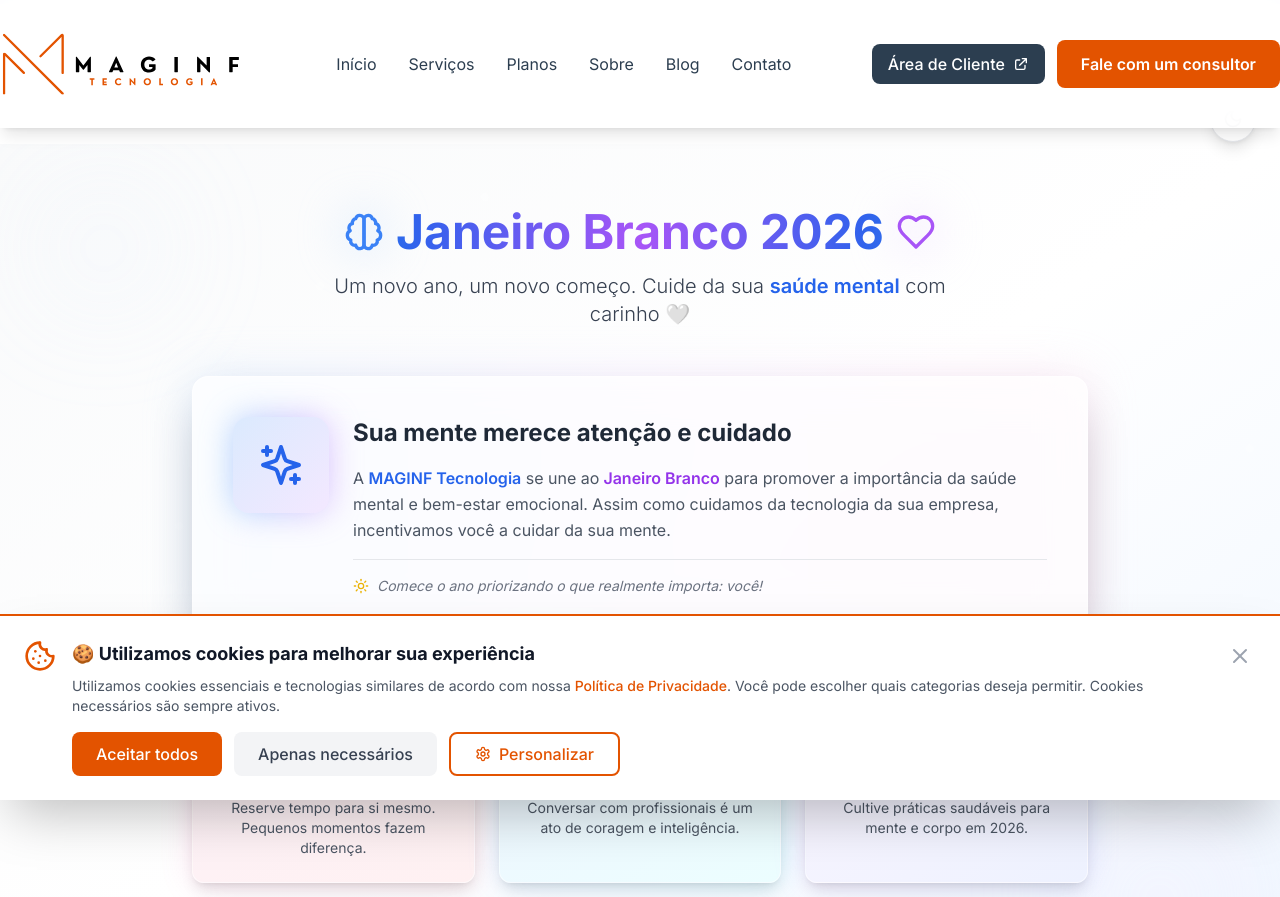
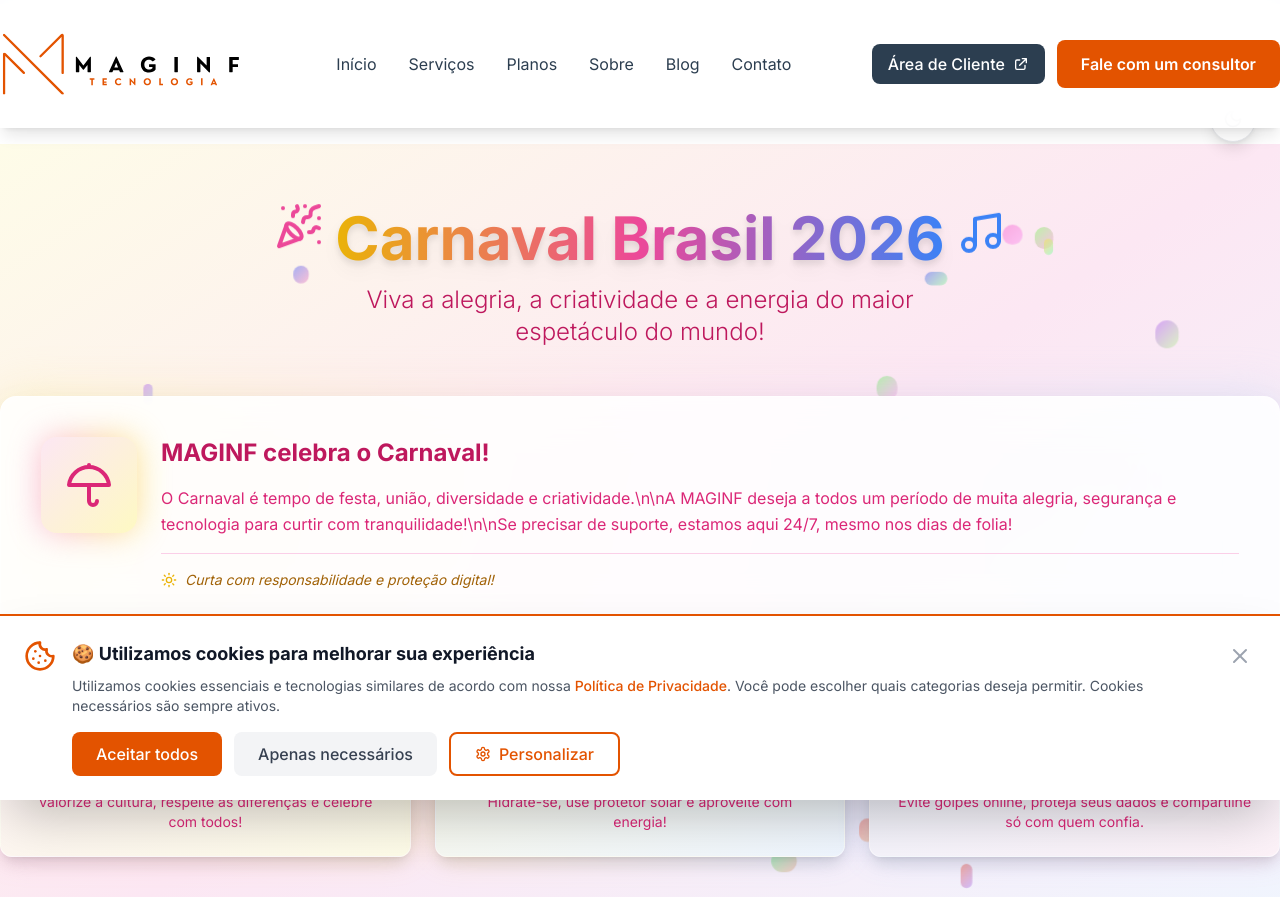
Before and after one commit to maginfnews/maginf, a Next.js app: page / in a window 1280 px wide. Shown: the top 897 px of the page. Built offline with nearby package versions, Linux system fonts and the light colour scheme.

Commit message:
feat: campanha Carnaval Brasil 2026 com design sofisticado e animado

```diff
--- a/src/components/CampanhaManager.js
+++ b/src/components/CampanhaManager.js
@@ -2,6 +2,7 @@
 import NovenbroAzul from './NovenbroAzul';
 import CampanhaNatal from './CampanhaNatal';
 import JaneiroBranco from './JaneiroBranco';
+import CarnavalBrasil from './CarnavalBrasil';
 
 /**
  * Gerenciador de Campanhas Sazonais
@@ -12,14 +13,16 @@
  */
 
 const CAMPANHAS_ATIVAS = {
-  janeiroBranco: true,  // Campanha Janeiro Branco
-  novenbroAzul: false,  // Campanha Novembro Azul (DESATIVADA)
-  natal: false,         // Campanha de Natal (DESATIVADA)
+  carnavalBrasil: true,   // Campanha Carnaval Brasil
+  janeiroBranco: false,  // Campanha Janeiro Branco (DESATIVADA)
+  novenbroAzul: false,   // Campanha Novembro Azul (DESATIVADA)
+  natal: false,          // Campanha de Natal (DESATIVADA)
 };
 
 const CampanhaManager = () => {
   return (
     <div className="mt-28 md:mt-32 lg:mt-36">
+      {CAMPANHAS_ATIVAS.carnavalBrasil && <CarnavalBrasil />}
       {CAMPANHAS_ATIVAS.janeiroBranco && <JaneiroBranco />}
       {CAMPANHAS_ATIVAS.novenbroAzul && <NovenbroAzul />}
       {CAMPANHAS_ATIVAS.natal && <CampanhaNatal />}
--- /dev/null
+++ b/src/components/CarnavalBrasil.js
@@ -0,0 +1,144 @@
+import React from 'react';
+import { Sparkles, PartyPopper, Music, Sun, Umbrella } from 'lucide-react';
+
+const CarnavalBrasil = () => {
+  return (
+    <section className="relative bg-gradient-to-br from-yellow-50 via-pink-100 to-blue-50 py-16 overflow-hidden">
+      {/* Confetes animados */}
+      <div className="absolute inset-0 pointer-events-none z-0">
+        {[...Array(30)].map((_, i) => (
+          <div
+            key={i}
+            className="absolute rounded-full animate-carnaval-confetti"
+            style={{
+              left: `${Math.random() * 100}%`,
+              top: `${Math.random() * 100}%`,
+              width: `${8 + Math.random() * 16}px`,
+              height: `${8 + Math.random() * 16}px`,
+              background: `linear-gradient(135deg, hsl(${Math.random()*360},90%,70%) 0%, hsl(${Math.random()*360},90%,80%) 100%)`,
+              opacity: 0.7,
+              animationDelay: `${Math.random() * 4}s`,
+              animationDuration: `${6 + Math.random() * 4}s`
+            }}
+          ></div>
+        ))}
+      </div>
+
+      {/* Header */}
+      <div className="container-max relative z-10">
+        <div className="max-w-4xl mx-auto text-center mb-12">
+          <div className="inline-flex items-center justify-center space-x-3 mb-4">
+            <PartyPopper className="h-12 w-12 text-pink-500 animate-bounce" />
+            <h2 className="text-5xl md:text-6xl font-extrabold bg-gradient-to-r from-yellow-500 via-pink-500 to-blue-500 bg-clip-text text-transparent drop-shadow-lg">
+              Carnaval Brasil 2026
+            </h2>
+            <Music className="h-12 w-12 text-blue-500 animate-bounce" style={{animationDelay: '0.5s'}} />
+          </div>
+          <p className="text-2xl text-pink-700 font-light max-w-2xl mx-auto">
+            Viva a alegria, a criatividade e a energia do maior espetáculo do mundo!
+          </p>
+        </div>
+
+        {/* Main Card */}
+        <div className="relative group mb-10">
+          <div className="absolute inset-0 bg-gradient-to-r from-yellow-200 via-pink-200 to-blue-200 rounded-2xl blur-xl opacity-40 group-hover:opacity-60 transition-opacity duration-500"></div>
+          <div className="relative bg-white/90 backdrop-blur-xl rounded-2xl p-8 md:p-10 shadow-2xl border border-white/50">
+            <div className="flex items-start space-x-6">
+              <div className="flex-shrink-0 hidden md:block">
+                <div className="relative">
+                  <div className="absolute inset-0 bg-gradient-to-r from-pink-400 to-yellow-400 rounded-2xl blur-lg opacity-50"></div>
+                  <div className="relative bg-gradient-to-br from-pink-100 to-yellow-100 p-6 rounded-2xl">
+                    <Umbrella className="h-12 w-12 text-pink-600" />
+                  </div>
+                </div>
+              </div>
+              <div className="flex-1 space-y-4">
+                <h3 className="text-2xl font-bold text-pink-700">
+                  MAGINF celebra o Carnaval!
+                </h3>
+                <p className="text-pink-600 leading-relaxed">
+                  O Carnaval é tempo de festa, união, diversidade e criatividade.\n\nA MAGINF deseja a todos um período de muita alegria, segurança e tecnologia para curtir com tranquilidade!\n\nSe precisar de suporte, estamos aqui 24/7, mesmo nos dias de folia!
+                </p>
+                <div className="pt-4 border-t border-pink-200">
+                  <p className="text-sm text-yellow-700 italic flex items-center space-x-2">
+                    <Sun className="h-4 w-4 text-yellow-500" />
+                    <span>Curta com responsabilidade e proteção digital!</span>
+                  </p>
+                </div>
+              </div>
+            </div>
+          </div>
+        </div>
+
+        {/* Dicas de Carnaval */}
+        <div className="grid md:grid-cols-3 gap-6 mt-8">
+          {[
+            {
+              icon: PartyPopper,
+              title: 'Alegria e Diversidade',
+              description: 'Valorize a cultura, respeite as diferenças e celebre com todos!',
+              color: 'from-pink-400 to-yellow-400',
+              bgColor: 'from-pink-50 to-yellow-50'
+            },
+            {
+              icon: Sun,
+              title: 'Cuide da Saúde',
+              description: 'Hidrate-se, use protetor solar e aproveite com energia!',
+              color: 'from-yellow-400 to-blue-400',
+              bgColor: 'from-yellow-50 to-blue-50'
+            },
+            {
+              icon: Sparkles,
+              title: 'Proteção Digital',
+              description: 'Evite golpes online, proteja seus dados e compartilhe só com quem confia.',
+              color: 'from-blue-400 to-pink-400',
+              bgColor: 'from-blue-50 to-pink-50'
+            }
+          ].map((tip, index) => {
+            const Icon = tip.icon;
+            return (
+              <div
+                key={index}
+                className="group relative"
+                style={{animationDelay: `${index * 0.1}s`}}
+              >
+                <div className={`absolute inset-0 bg-gradient-to-r ${tip.color} rounded-xl blur-lg opacity-20 group-hover:opacity-40 transition-opacity duration-300`}></div>
+                <div className={`relative bg-gradient-to-br ${tip.bgColor} rounded-xl p-6 shadow-lg border border-white/50 hover:shadow-xl transition-all duration-300 h-full`}>
+                  <div className="flex flex-col items-center text-center space-y-3">
+                    <div className={`bg-gradient-to-r ${tip.color} p-3 rounded-full`}>
+                      <Icon className="h-6 w-6 text-white" />
+                    </div>
+                    <h4 className="font-bold text-pink-700">{tip.title}</h4>
+                    <p className="text-sm text-pink-600">{tip.description}</p>
+                  </div>
+                </div>
+              </div>
+            );
+          })}
+        </div>
+
+        {/* Mensagem final */}
+        <div className="mt-10 text-center">
+          <p className="text-pink-700 text-lg flex items-center justify-center space-x-2">
+            <span className="text-2xl">🎉</span>
+            <span>Carnaval Brasil: Tecnologia, alegria e segurança com a MAGINF!</span>
+            <span className="text-2xl">🎉</span>
+          </p>
+        </div>
+      </div>
+
+      <style jsx>{`
+        @keyframes carnaval-confetti {
+          0% { transform: translateY(0px) scale(1); opacity: 0.7; }
+          50% { transform: translateY(40px) scale(1.2); opacity: 0.5; }
+          100% { transform: translateY(80px) scale(1); opacity: 0.7; }
+        }
+        .animate-carnaval-confetti {
+          animation: carnaval-confetti linear infinite;
+        }
+      `}</style>
+    </section>
+  );
+};
+
+export default CarnavalBrasil;
```
